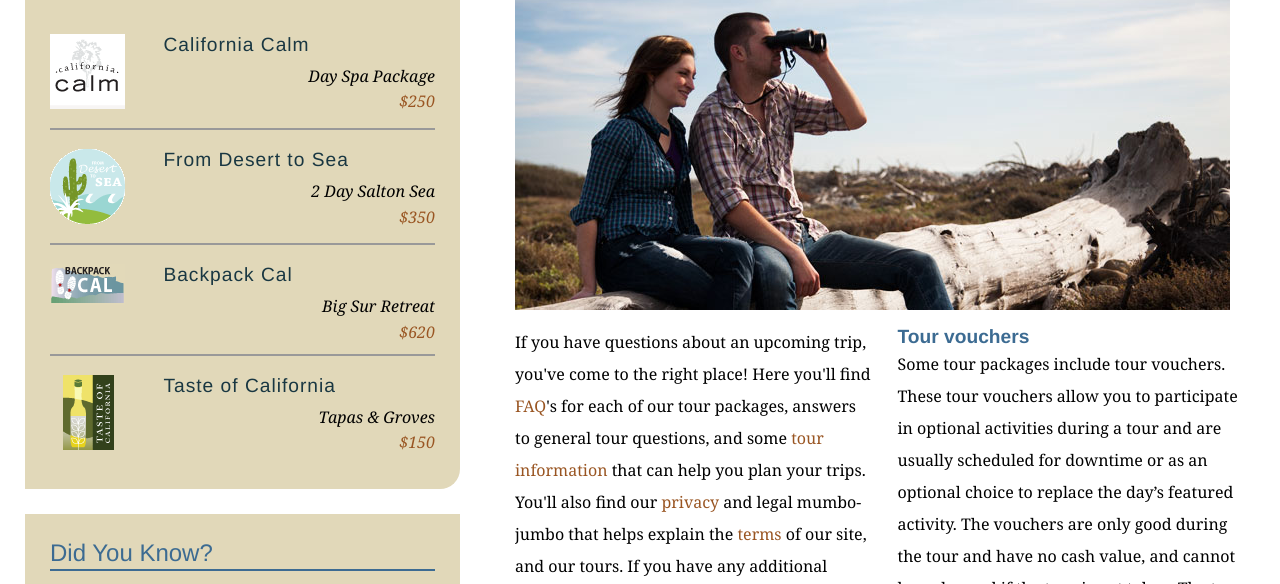
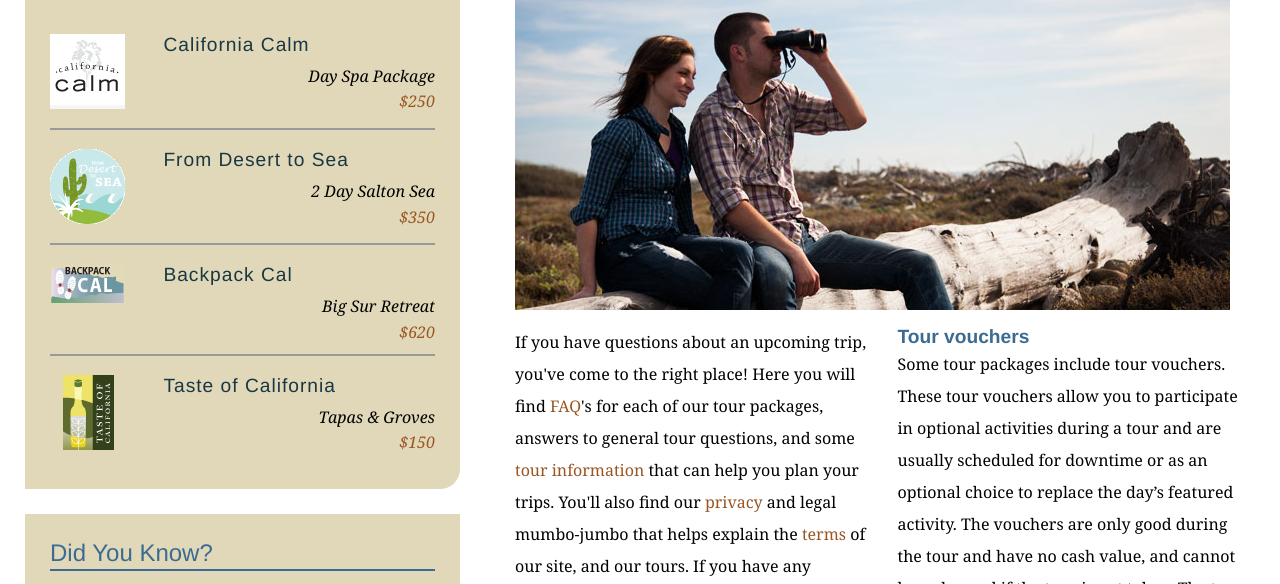
Before and after one commit to rajputsher/git_essentials, a plain HTML site: page 4_explore_california/resources.html in a window 1280 px wide. Shown: the part 342-926 px from the top of the page. Drawn offline with Linux system fonts and the light colour scheme.

Commit message:
changed you'll to you will

```diff
--- a/4_explore_california/resources.html
+++ b/4_explore_california/resources.html
@@ -68,7 +68,7 @@
           <h1>Need help planning?</h1>
           <img src="assets/images/looking.jpg" alt="Plan your tour" class="articleImage" />
           <div class="multiCol">
-            <p>If you have questions about an upcoming trip, you've come to the right place! Here you'll find <a href="resources/faq.html">FAQ</a>'s for each of our tour packages, answers to general tour questions, and some <a href="resources/links.html">tour information</a> that can help you plan your trips. You'll also find our <a href="resources/legal.html">privacy</a> and legal mumbo-jumbo that helps explain the <a href="explorers/join.html">terms</a> of our site, and our tours. If you have any additional questions, feel free to <a href="contact.html">contact</a> us.</p>
+            <p>If you have questions about an upcoming trip, you've come to the right place! Here you will find <a href="resources/faq.html">FAQ</a>'s for each of our tour packages, answers to general tour questions, and some <a href="resources/links.html">tour information</a> that can help you plan your trips. You'll also find our <a href="resources/legal.html">privacy</a> and legal mumbo-jumbo that helps explain the <a href="explorers/join.html">terms</a> of our site, and our tours. If you have any additional questions, feel free to <a href="contact.html">contact</a> us.</p>
 
             <h2>General Tour Information</h2>
 
```
